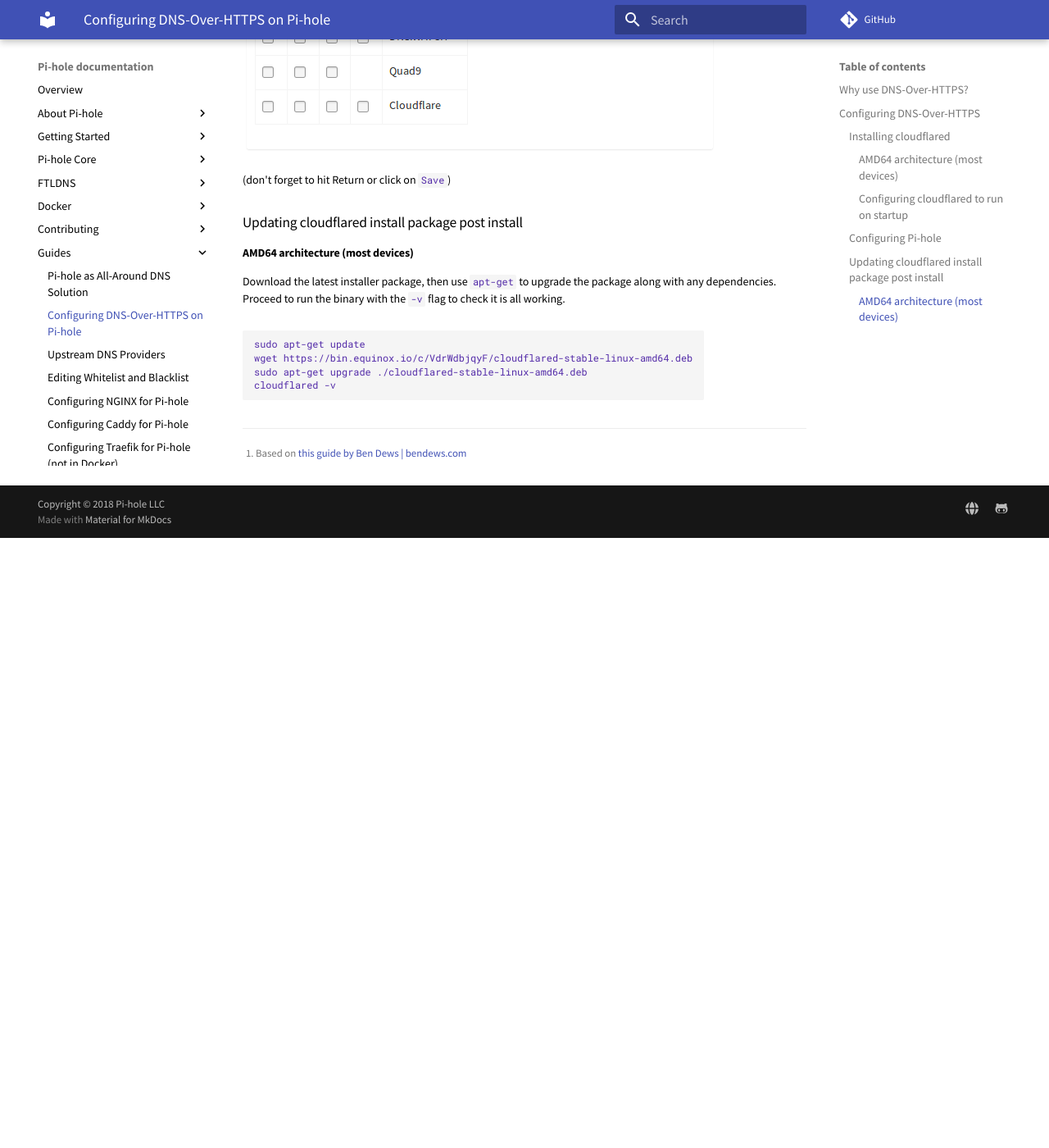
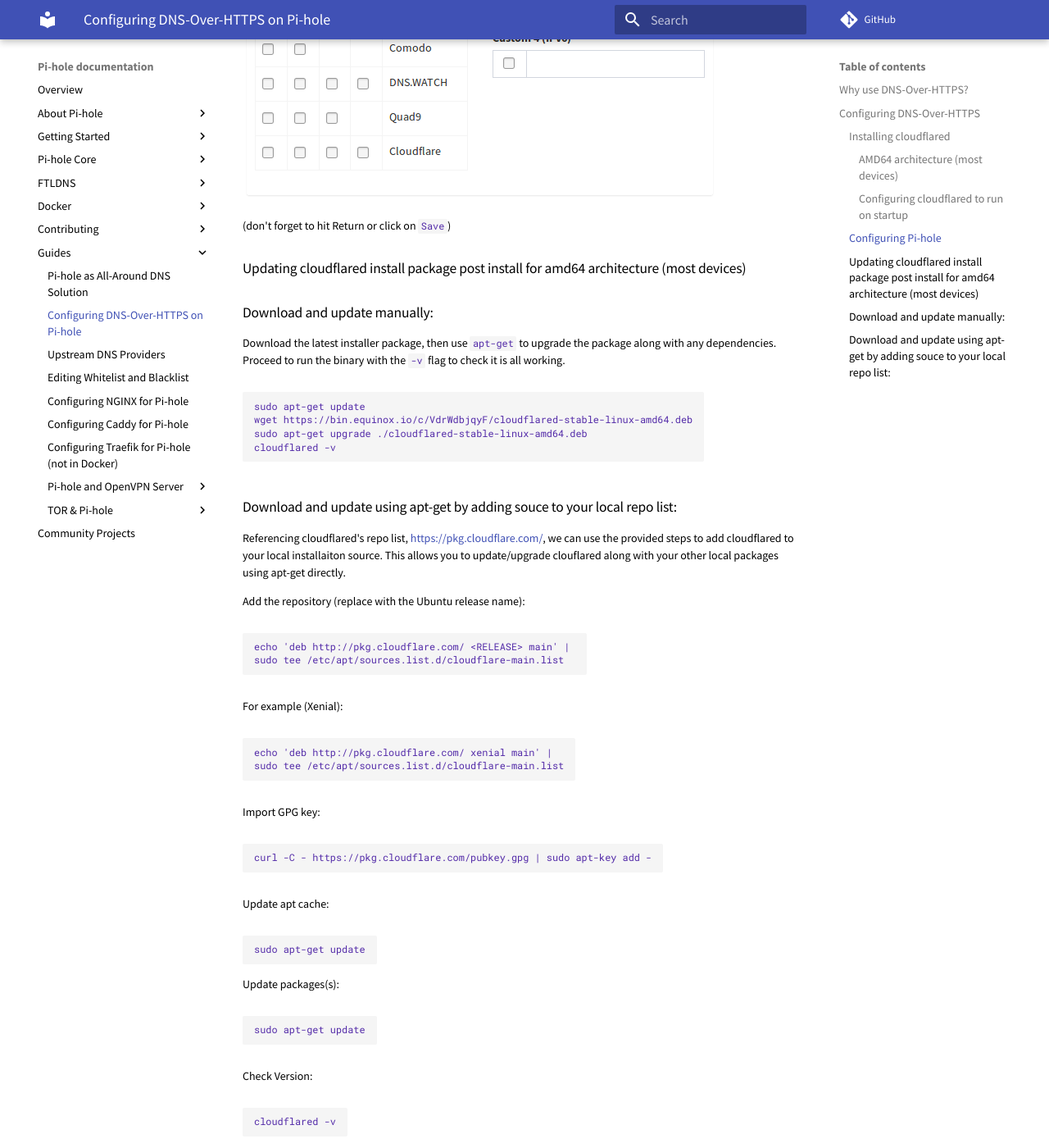
Before and after one commit to pi-hole/docs, an MkDocs documentation site: the page built from docs/guides/dns-over-https.md, in a window 1280 px wide and 1400 px high, scrolled down 2658 px. Shown: the whole window at 82% size. Built offline with MkDocs 1.6.1 and Material for MkDocs 9.7.7, drawn with Linux system fonts in a browser that asks for light colours; comment, search, counter and statistics services are not loaded; before the commit the page ends 3314 px from its top, so only the background shows below that; some of the changed text lies outside the part shown.

Commit message:
Update dns-over-https.md - consolidate to arm64
- Removed ARM references, consolidating to amr64 based installs.
- Referenced sources of packages instead of just links to the binaries
- Attempt to stream line future update process offering a manual, and automatic method, also referencing cloudflared documentation.

Signed-off-by: Hans Geiblinger <cybrnook2002@yahoo.com>

````diff
--- a/docs/guides/dns-over-https.md
+++ b/docs/guides/dns-over-https.md
@@ -20,6 +20,8 @@
 #### AMD64 architecture (most devices)
 
 Download the installer package, then use `apt-get` to install the package along with any dependencies. Proceed to run the binary with the `-v` flag to check it is all working.
+
+For this guide, we will be referencing the "latest" .deb binary file for amd64 directly from cloudflared: https://developers.cloudflare.com/argo-tunnel/downloads/
 
 ```
 wget https://bin.equinox.io/c/VdrWdbjqyF/cloudflared-stable-linux-amd64.deb
@@ -109,9 +111,9 @@
 
 (don't forget to hit Return or click on `Save`)
 
-### Updating cloudflared install package post install
+### Updating cloudflared install package post install for amd64 architecture (most devices)
 
-#### AMD64 architecture (most devices)
+### Download and update manually:
 
 Download the  latest installer package, then use `apt-get` to upgrade the package along with any dependencies. Proceed to run the binary with the `-v` flag to check it is all working.
 
@@ -122,4 +124,46 @@
 cloudflared -v
 ```
 
-[^guide]: Based on [this guide by Ben Dews | bendews.com](https://bendews.com/posts/implement-dns-over-https/)
+### Download and update using apt-get by adding souce to your local repo list:
+
+Referencing cloudflared's repo list, https://pkg.cloudflare.com/, we can use the provided steps to add cloudflared to your local installaiton source. This allows you to update/upgrade clouflared along with your other local packages using apt-get directly.
+
+
+Add the repository (replace <RELEASE> with the Ubuntu release name):
+
+```
+echo 'deb http://pkg.cloudflare.com/ <RELEASE> main' |
+sudo tee /etc/apt/sources.list.d/cloudflare-main.list
+```
+
+For example (Xenial):
+
+```
+echo 'deb http://pkg.cloudflare.com/ xenial main' |
+sudo tee /etc/apt/sources.list.d/cloudflare-main.list
+```
+
+Import GPG key:
+
+```
+curl -C - https://pkg.cloudflare.com/pubkey.gpg | sudo apt-key add -
+```
+
+Update apt cache:
+
+```
+sudo apt-get update
+```
+Update packages(s):
+
+```
+sudo apt-get update
+```
+
+Check Version:
+
+```
+cloudflared -v
+```
+
+(Portions of) [^guide]: Based on [this guide by Ben Dews | bendews.com](https://bendews.com/posts/implement-dns-over-https/)
````
